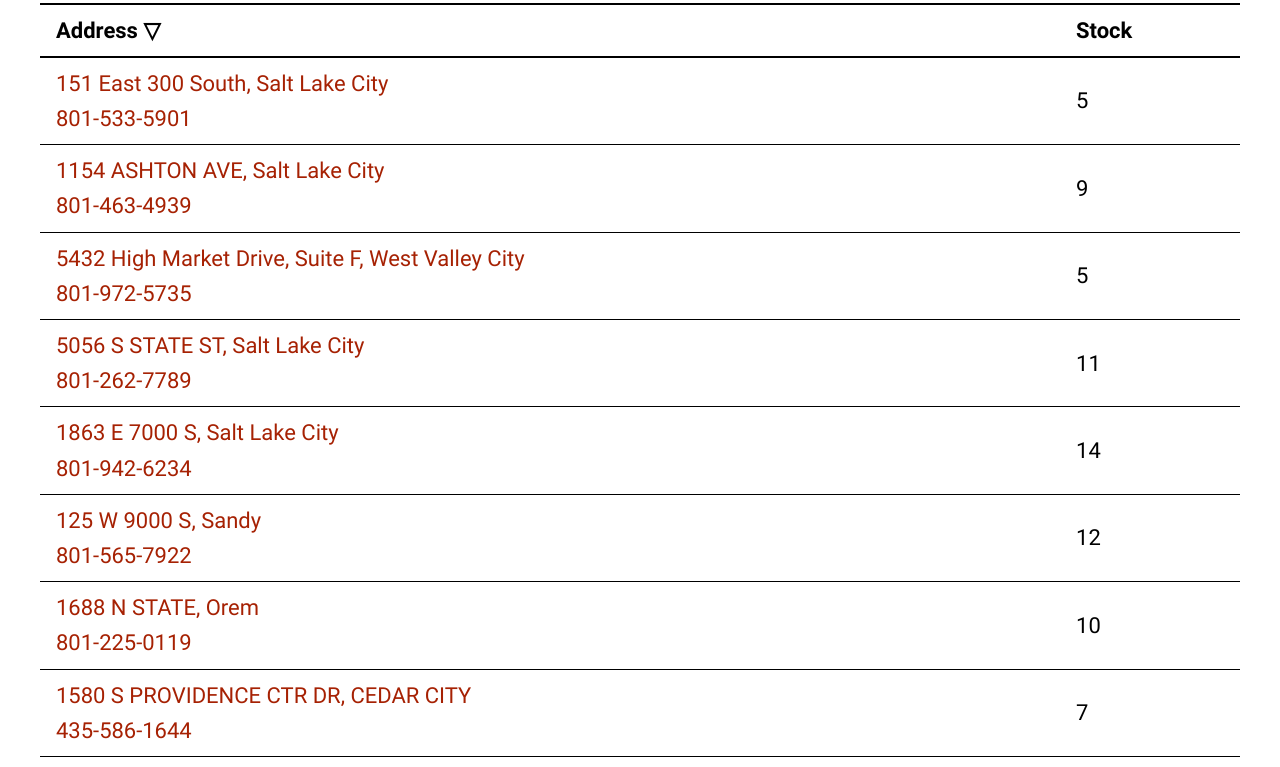
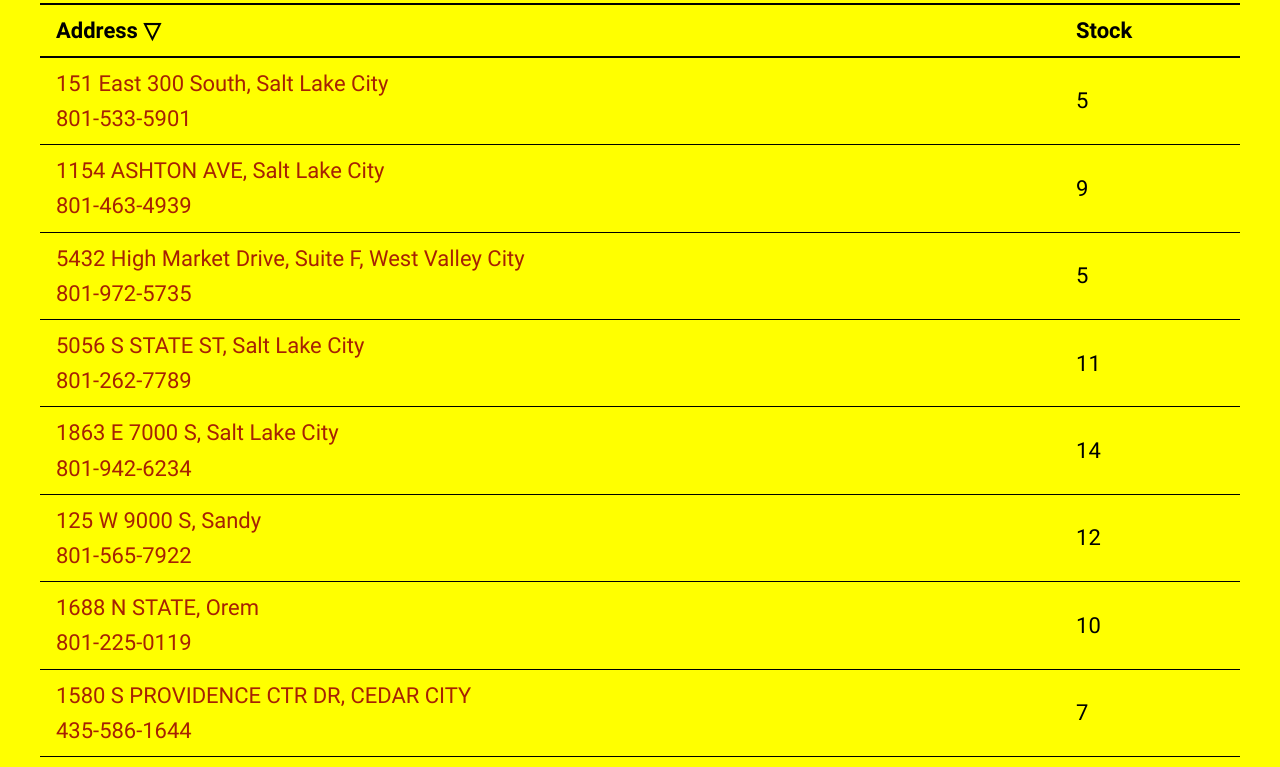
Before and after one commit to davidnuescheler/id, a website: page static/dev/inventory.html in a window 1280 px wide. Shown: the part 375-1142 px from the top of the page. Drawn offline with Linux system fonts and the light colour scheme; no server answers.

Commit message:
chore: yellow

```diff
--- a/styles/styles.css
+++ b/styles/styles.css
@@ -14,7 +14,7 @@
   /* colors */
   --link-color: #a62103;
   --link-hover-color: #c64123;
-  --background-color: white;
+  --background-color: yellow;
   --light-color: #eee;
   --dark-color: #ccc;
   --text-color: black;
```
